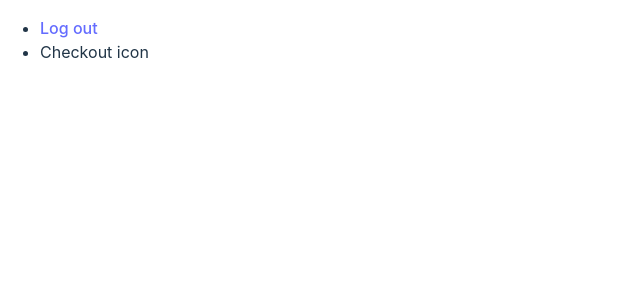
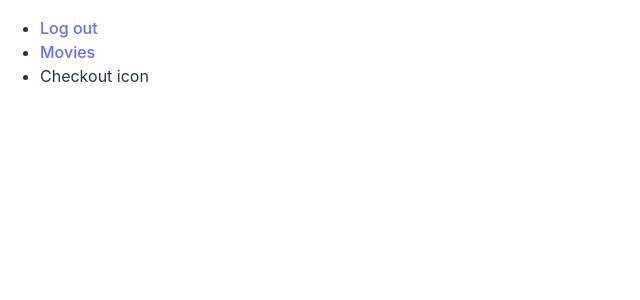
Before and after one commit to borg98/InteIMDB, a React (Vite) app in the folder InteIMDB-Frontend/: page / in a window 1280 px wide. Shown: the top 300 px of the page, without its empty margins (0-640 px from the left). Built offline with nearby package versions, Linux system fonts and the light colour scheme.

Commit message:
feat: Add movies link to navigation component

```diff
--- a/InteIMDB-Frontend/src/components/Navigation.tsx
+++ b/InteIMDB-Frontend/src/components/Navigation.tsx
@@ -9,6 +9,9 @@ export function Navigation() {
           <li>
             <NavLink to={"/"}>Log out</NavLink>
           </li>
+          <li>
+            <NavLink to={"/movies"}>Movies</NavLink>
+          </li>
           <li>Checkout icon</li>
         </ul>
       </nav>
```
